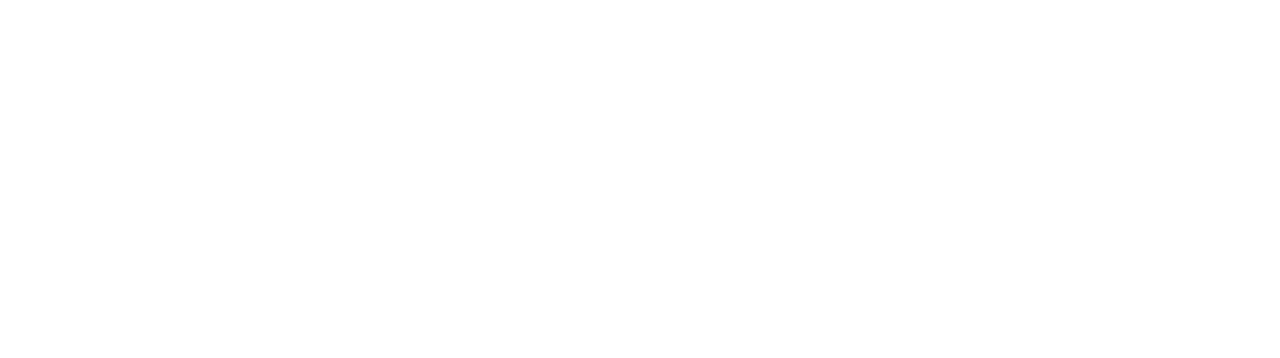
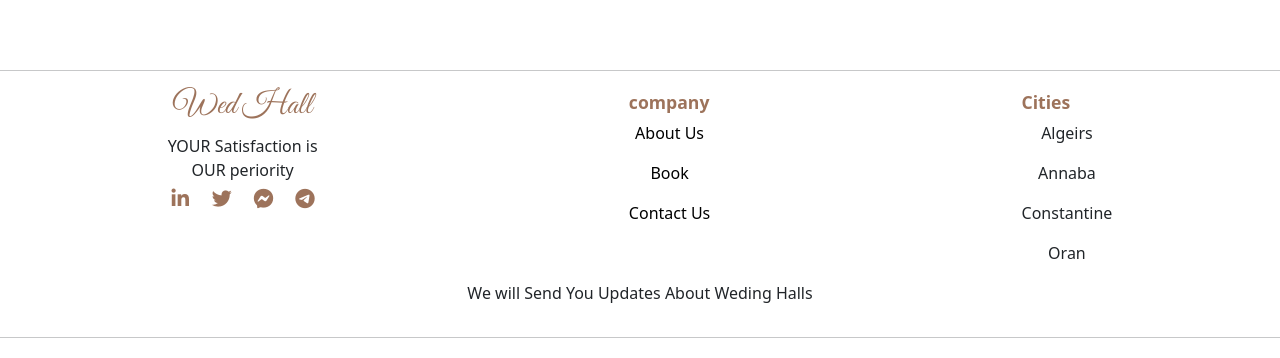
Before and after one commit to aya-ismahane/Wed-Hall2, a React (Create React App) app: page /explore in a window 1280 px wide. Shown: the part 1829-2187 px from the top of the page. Before the commit the page ends 1899 px from the top, so only its background shows below. Built offline with nearby package versions, Linux system fonts and the light colour scheme; no server answers.

Commit message:
this is my latest version

```diff
--- a/src/App.js
+++ b/src/App.js
@@ -1,11 +1,11 @@
 import "./App.css";
 import "bootstrap/dist/css/bootstrap.min.css";
 // !this is the importation of Akram
-import { Route, Routes } from "react-router-dom";
+import { Route, Routes, useLocation } from "react-router-dom";
 import ViewHalls from "./pages/akramPages/viewHalls/ViewHalls";
 import MyBooking from "./pages/akramPages/MyBookings/MyBookings";
 import { useState } from "react";
-import Footer from "./components/akramComponents/Footer/Footer";
+// import Footer from "./components/akramComponents/Footer/Footer";
 // import Filter from "./components/akramComponents/filter/Filter";
 import BarrNav from "./components/akramComponents/BarrNav/BarrNav";
 // !-----------------------------------------------------------------
@@ -35,6 +35,7 @@ import Halldesc from "./pages/Ayapages/Halldesc";
 import Topbar from "./components/AishaComponents/Topbar/Topbar";
 import Header from "./components/Ayacomponents/header/Header";
 import AboutUs from "./components/redacomponents/aboutus/AboutUs";
+import Footer from "./components/akramComponents/Footer/Footer";
 
 function App() {
   // !this are the variables used by akram
@@ -50,6 +51,8 @@ function App() {
   const [myFavourite, setMyFavourite] = useState([]);
   const [favourite, setFavourite] = useState(false);
   // !--------------------------------------------------------------
+    const location = useLocation();
+      const shouldShowFooter = !/^\/\d+$/.test(location.pathname);
   return (
     <div className="App">
       {/* ! this are the routes of akram */}
@@ -104,12 +107,18 @@ function App() {
 
         {/* Aisha routes */}
 
-        <Route path="/profile" element={<Dashboard owner={owner} setOwner={setOwner} />} />
-        <Route path="/Dashboard" element={<Dashboard owner={owner} setOwner={setOwner} />} />
+        <Route
+          path="/profile"
+          element={<Dashboard owner={owner} setOwner={setOwner} />}
+        />
+        <Route
+          path="/Dashboard"
+          element={<Dashboard owner={owner} setOwner={setOwner} />}
+        />
         <Route path="/requests" element={<RequestsPage owner={owner} />} />
         <Route path="/history" element={<HistoryPage owner={owner} />} />
       </Routes>
-      <Footer />
+     {shouldShowFooter && <Footer />}
       {/* !!!!!!!!!!!!!!!!!!!!!!!!!!!!!!!!!!!!!!!!!!!!!!!!!!!!!!!!!!!!!!!!!!!!!!!!!!! */}
     </div>
   );
--- a/src/components/Ayacomponents/hallcard/hall-card.jsx
+++ b/src/components/Ayacomponents/hallcard/hall-card.jsx
@@ -39,9 +39,9 @@ const HallCard = ({
   const params = useParams();
   useEffect(() => {
     const id = Number(params.id);
-    setCurrentHall(arrHalls.find(hall=>hall.id==id))
-  }, [params,arrHalls]);
-  console.log('current',currnetHall)
+    setCurrentHall(arrHalls.find((hall) => hall.id == id));
+  }, [params, arrHalls]);
+  console.log("current", currnetHall);
   // console.log('id',id)
 
   const handleFromChange = (e) => {
@@ -145,11 +145,11 @@ const HallCard = ({
               </Link>
             </div>
 
-            <img src={hall} alt="main" className="main" />
-            <img src={hall} alt="side2" className="small1" />
-            <img src={hall} alt="side3" className="small2" />
+            <img src={currnetHall?.image?.[0]} alt="main" className="main" />
+            <img src={currnetHall?.image?.[1]} alt="side2" className="small1" />
+            <img src={currnetHall?.image?.[2]} alt="side3" className="small2" />
             <div className="small3" onClick={() => setShowPopup(true)}>
-              <img src={hall} alt="side4" />
+              <img src={currnetHall?.image?.[0]} alt="side4" />
               <div className="see-more-overlay">See more</div>
             </div>
             {showPopup && (
@@ -159,11 +159,9 @@ const HallCard = ({
                   className="popup-content"
                   onClick={(e) => e.stopPropagation()}
                 >
-                  <img src={hall} alt="1" />
-                  <img src={hall} alt="2" />
-                  <img src={hall} alt="3" />
-                  <img src={hall} alt="4" />
-                  <img src={hall} alt="5" />
+                  {currnetHall.image.map((hi) => (
+                    <img src={hi} />
+                  ))}
                 </div>
               </div>
             )}
--- a/src/components/akramComponents/Footer/Footer.css
+++ b/src/components/akramComponents/Footer/Footer.css
@@ -1,17 +1,17 @@
-.footer {
+/* .footer {
   display: flex;
   justify-content: space-between;
   margin: 3rem;
   align-items: center;
   gap: 10px;
   flex-wrap: wrap;
-}
-.siteName {
-  font-family: "Great Vibes", cursive;
-  font-weight: 400;
-  font-style: normal;
-  color: #9d735b;
-  font-size: xx-large;
+} */
+#siteName {
+  font-family: "Great Vibes", cursive !important;
+  font-weight: 400 !important;
+  font-style: normal !important;
+  color: #9d735b !important;
+  font-size: xx-large !important;
 }
 .title {
   color: #9d735b;
@@ -25,6 +25,14 @@
   justify-content: space-between;
   margin-top: 5px;
 }
-.footer-fluid{
-  margin: 1rem;
+
+/* .footer-fluid {
+  width: 100%;
+  background-color: #f8f8f8;
+  padding: 2rem 1rem;
+  box-sizing: border-box;  */
+.container-fluid hr {
+  /* margin: 1rem 0; */
+  border: none;
+  border-top: 1px solid #ccc;
 }
--- a/src/components/akramComponents/Footer/Footer.jsx
+++ b/src/components/akramComponents/Footer/Footer.jsx
@@ -1,46 +1,129 @@
+// import React from "react";
+// // import './Footer.css'
+// import './Footer.css'
+// import { Flex } from "antd";
+// import { Link } from "react-router-dom";
+// const Footer = () => {
+//   return (
+//     <div className="footer-fluid">
+//       <hr />
+//       <div className="footer">
+//         <div>
+//           <h1 className="siteName">Wed Hall</h1>
+//           <p>
+//             YOUR Satisfaction is <br />
+//             OUR periority
+//           </p>
+//           <p className="icons" >
+//             <i class="fa-brands fa-linkedin-in fa-lg"></i>
+//             <i class="fa-brands fa-twitter fa-lg"></i>
+//             <i class="fa-brands fa-facebook-messenger fa-lg"></i>
+//             <i class="fa-brands fa-telegram fa-lg"></i>
+//           </p>
+//         </div>
+//         <div>
+//           <h5 className="title">company</h5>
+//           <p><Link to={''} style={{color:'black' ,textDecoration:'none'}}>About Us</Link> </p>
+//           <p><Link to={''} style={{color:'black' ,textDecoration:'none'}}>Book</Link></p>
+//           <p><Link to={''} style={{color:'black' ,textDecoration:'none'}}>Contact Us</Link></p>
+//         </div>
+//         <div>
+//           <h5 className="title">Cities</h5>
+//           <p>Algeirs</p>
+//           <p>Annaba</p>
+//           <p>Constantine</p>
+//           <p>Oran</p>
+//         </div>
+//         <div className="last-fluid" style={{display:'flex' ,justifyContent:'center' ,width:'100%'}}>
+//           <p>We will Send You Updates About Weding Halls</p>
+//         </div>
+//       </div>
+//       <hr />
+//       <div>
+//         &copy;WedHalls 2025 ,all rights are reserved
+//       </div>
+//     </div>
+//   );
+// };
+
+// export default Footer;
 import React from "react";
-import './Footer.css'
-import { Flex } from "antd";
 import { Link } from "react-router-dom";
+import "./Footer.css"
 const Footer = () => {
   return (
-    <div className="footer-fluid">
-      <hr />
-      <div className="footer">
     <div>
-          <h1 className="siteName">Wed Hall</h1>
+      <hr />{" "}
+      <div
+        className="container-fluid"
+        style={{
+          display: "flex",
+          flexDirection: "column",
+          // backgroundColor: "red",
+        }}
+      >
+        <div
+          style={{
+            display: "flex",
+            // flexDirection: "column",
+            // backgroundColor:'black',
+            justifyContent:'space-around'
+            // backgroundColor: "red",
+          }}
+        >
+          <div>
+            <h1 id="siteName">Wed Hall</h1>{" "}
             <p>
               YOUR Satisfaction is <br />
-            OUR periority
-          </p>
-          <p className="icons" >
+              OUR periority {" "}
+            </p>{" "}
+            <p className="icons">
               <i class="fa-brands fa-linkedin-in fa-lg"></i>
               <i class="fa-brands fa-twitter fa-lg"></i>
               <i class="fa-brands fa-facebook-messenger fa-lg"></i>
-            <i class="fa-brands fa-telegram fa-lg"></i>
-          </p>
-        </div>
-        <div>
-          <h5 className="title">company</h5>
-          <p><Link to={''} style={{color:'black' ,textDecoration:'none'}}>About Us</Link> </p>
-          <p><Link to={''} style={{color:'black' ,textDecoration:'none'}}>Book</Link></p>
-          <p><Link to={''} style={{color:'black' ,textDecoration:'none'}}>Contact Us</Link></p>
-        </div>
-        <div>
+              <i class="fa-brands fa-telegram fa-lg"></i>{" "}
+            </p>{" "}
+          </div>{" "}
+          <div >
+            <h5 className="title">company</h5>{" "}
+            <p>
+              <Link to={""} style={{ color: "black", textDecoration: "none" }}>
+                About Us
+              </Link>{" "}
+            </p>{" "}
+            <p>
+              <Link to={""} style={{ color: "black", textDecoration: "none" }}>
+                Book
+              </Link>
+            </p>{" "}
+            <p>
+              <Link to={""} style={{ color: "black", textDecoration: "none" }}>
+                Contact Us
+              </Link>
+            </p>{" "}
+          </div>{" "}
+          <div >
             <h5 className="title">Cities</h5>
             <p>Algeirs</p>
             <p>Annaba</p>
             <p>Constantine</p>
-          <p>Oran</p>
-        </div>
-        <div className="last-fluid" style={{display:'flex' ,justifyContent:'center' ,width:'100%'}}>
-          <p>We will Send You Updates About Weding Halls</p>
-        </div>
+            <p>Oran</p>{" "}
+          </div>{" "}
+        </div>{" "}
+        <div
+          className="last"
+          style={{
+            display: "flex",
+            justifyContent: "center",
+            width: "100%",
+            // backgroundColor: "blue",
+          }}
+        >
+          <p>We will Send You Updates About Weding Halls</p>{" "}
+        </div>{" "}
       </div>
       <hr />
-      <div>
-        &copy;WedHalls 2025 ,all rights are reserved
-      </div>
+      <div> &copy;WedHalls 2025 ,all rights are reserved </div>{" "}
     </div>
   );
 };
```
Also changed, not shown: src/components/Ayacomponents/hallcard/hall-card.css (+42 -62 lines). Lines whose indentation alone changed are shown as unchanged.
